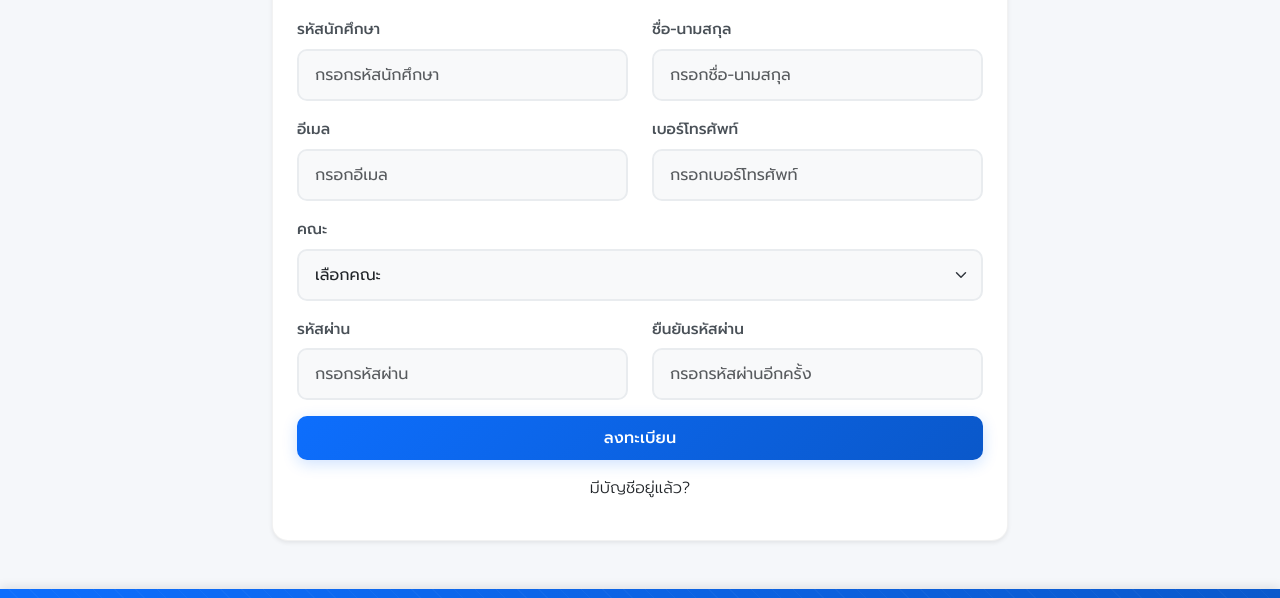
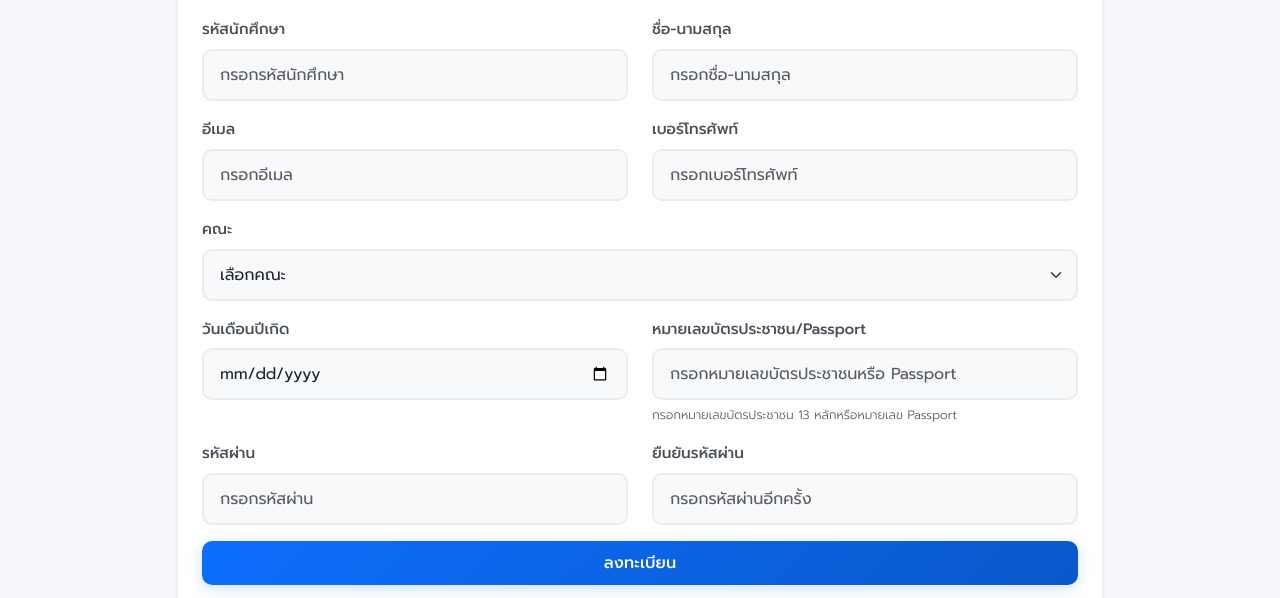
Before and after one commit to Akkadate/docrequestv2, a website: page public/register.html in a window 1280 px wide. Shown: the part 189-787 px from the top of the page. Drawn offline with nearby package versions, Linux system fonts and the light colour scheme; no server answers.

Commit message:
Update register.html

```diff
--- a/public/register.html
+++ b/public/register.html
@@ -39,7 +39,7 @@
 
   <div class="container mt-5">
     <div class="row justify-content-center">
-      <div class="col-md-8">
+      <div class="col-md-10">
         <div class="card">
           <div class="card-header bg-primary text-white">
             <h3 class="mb-0" data-i18n="register.header">ลงทะเบียน</h3>
@@ -67,11 +67,26 @@
                   <input type="tel" class="form-control" id="phone" required data-i18n-placeholder="register.phonePlaceholder">
                 </div>
               </div>
-              <div class="mb-3">
-                <label for="faculty" class="form-label required" data-i18n="register.faculty">คณะ</label>
-                <select class="form-select" id="faculty" required>
-                  <option value="" selected disabled data-i18n="register.selectFaculty">เลือกคณะ</option>
-                </select>
+              <div class="row">
+                <div class="col-md-12 mb-3">
+                  <label for="faculty" class="form-label required" data-i18n="register.faculty">คณะ</label>
+                  <select class="form-select" id="faculty" required>
+                    <option value="" selected disabled data-i18n="register.selectFaculty">เลือกคณะ</option>
+                  </select>
+                </div>
+              </div>
+              <div class="row">
+                <div class="col-md-6 mb-3">
+                  <label for="birth_date" class="form-label required" data-i18n="register.birthDate">วันเดือนปีเกิด</label>
+                  <input type="date" class="form-control" id="birth_date" required data-i18n-placeholder="register.birthDatePlaceholder">
+                </div>
+                <div class="col-md-6 mb-3">
+                  <label for="id_number" class="form-label required" data-i18n="register.idNumber">หมายเลขบัตรประชาชน/Passport</label>
+                  <input type="text" class="form-control" id="id_number" required data-i18n-placeholder="register.idNumberPlaceholder">
+                  <div class="form-text">
+                    <small class="text-muted">กรอกหมายเลขบัตรประชาชน 13 หลักหรือหมายเลข Passport</small>
+                  </div>
+                </div>
               </div>
               <div class="row">
                 <div class="col-md-6 mb-3">
```
